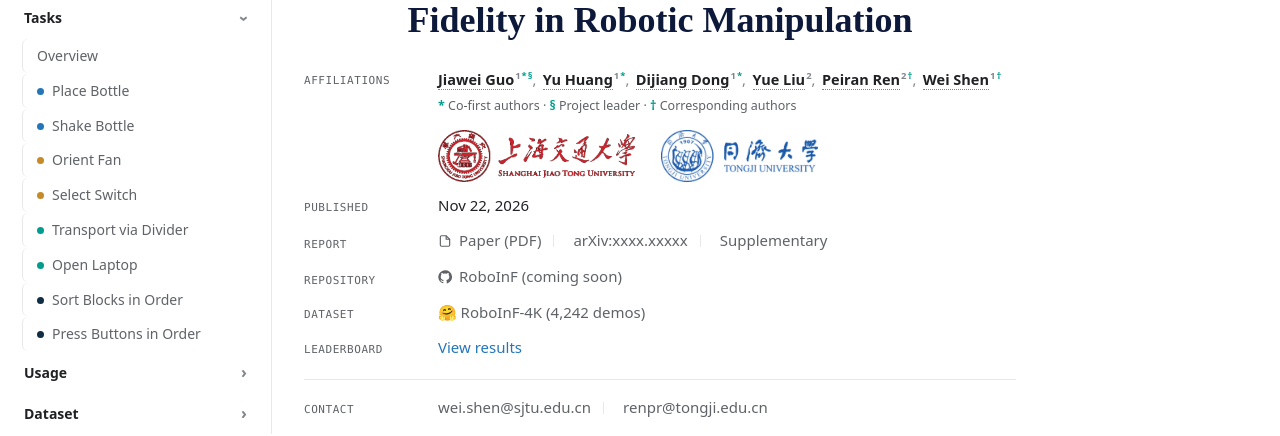
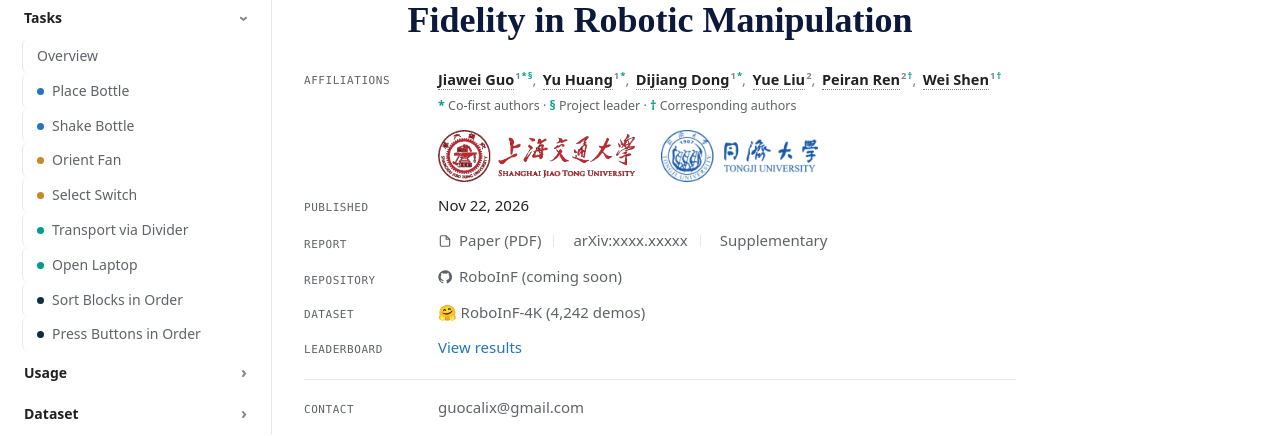
Before and after one commit to SJTU-DeepVisionLab/RoboInF, a plain HTML site: page index.html in a window 1280 px wide. Shown: the part 366-802 px from the top of the page. Drawn offline with Linux system fonts and the light colour scheme; a web font is replaced by a local one.

Commit message:
Contact: guocalix@gmail.com

```diff
--- a/index.html
+++ b/index.html
@@ -75,7 +75,7 @@
       <div class="row"><dt>Repository</dt><dd class="links"><a class="lk" href="#"><svg viewBox="0 0 24 24" fill="currentColor"><path d="M12 .5a11.5 11.5 0 0 0-3.64 22.41c.58.1.79-.25.79-.56v-2c-3.2.7-3.88-1.37-3.88-1.37-.52-1.33-1.28-1.69-1.28-1.69-1.05-.71.08-.7.08-.7 1.16.08 1.77 1.19 1.77 1.19 1.03 1.77 2.7 1.26 3.36.96.1-.75.4-1.26.73-1.55-2.56-.29-5.25-1.28-5.25-5.69 0-1.26.45-2.29 1.19-3.1-.12-.29-.52-1.46.11-3.05 0 0 .97-.31 3.17 1.18a11 11 0 0 1 5.77 0c2.2-1.49 3.17-1.18 3.17-1.18.63 1.59.23 2.76.11 3.05.74.81 1.19 1.84 1.19 3.1 0 4.42-2.7 5.39-5.27 5.68.41.36.78 1.06.78 2.14v3.17c0 .31.21.67.8.56A11.5 11.5 0 0 0 12 .5Z"/></svg>RoboInF (coming soon)</a></dd></div>
       <div class="row"><dt>Dataset</dt><dd class="links"><a class="lk" href="#">🤗 RoboInF-4K (4,242 demos)</a></dd></div>
       <div class="row"><dt>Leaderboard</dt><dd><a href="#results">View results</a></dd></div>
-      <div class="row connect"><dt>Contact</dt><dd class="links"><a class="lk" href="mailto:wei.shen@sjtu.edu.cn">wei.shen@sjtu.edu.cn</a><a class="lk" href="mailto:renpr@tongji.edu.cn">renpr@tongji.edu.cn</a></dd></div>
+      <div class="row connect"><dt>Contact</dt><dd class="links"><a class="lk" href="mailto:guocalix@gmail.com">guocalix@gmail.com</a></dd></div>
     </dl>
     <div class="cta"><a class="p" href="#">📄 Paper</a><a href="#">💻 Code</a><a href="#">🤗 Dataset</a><a href="#cite">BibTeX</a></div>
   </div></section>
```
